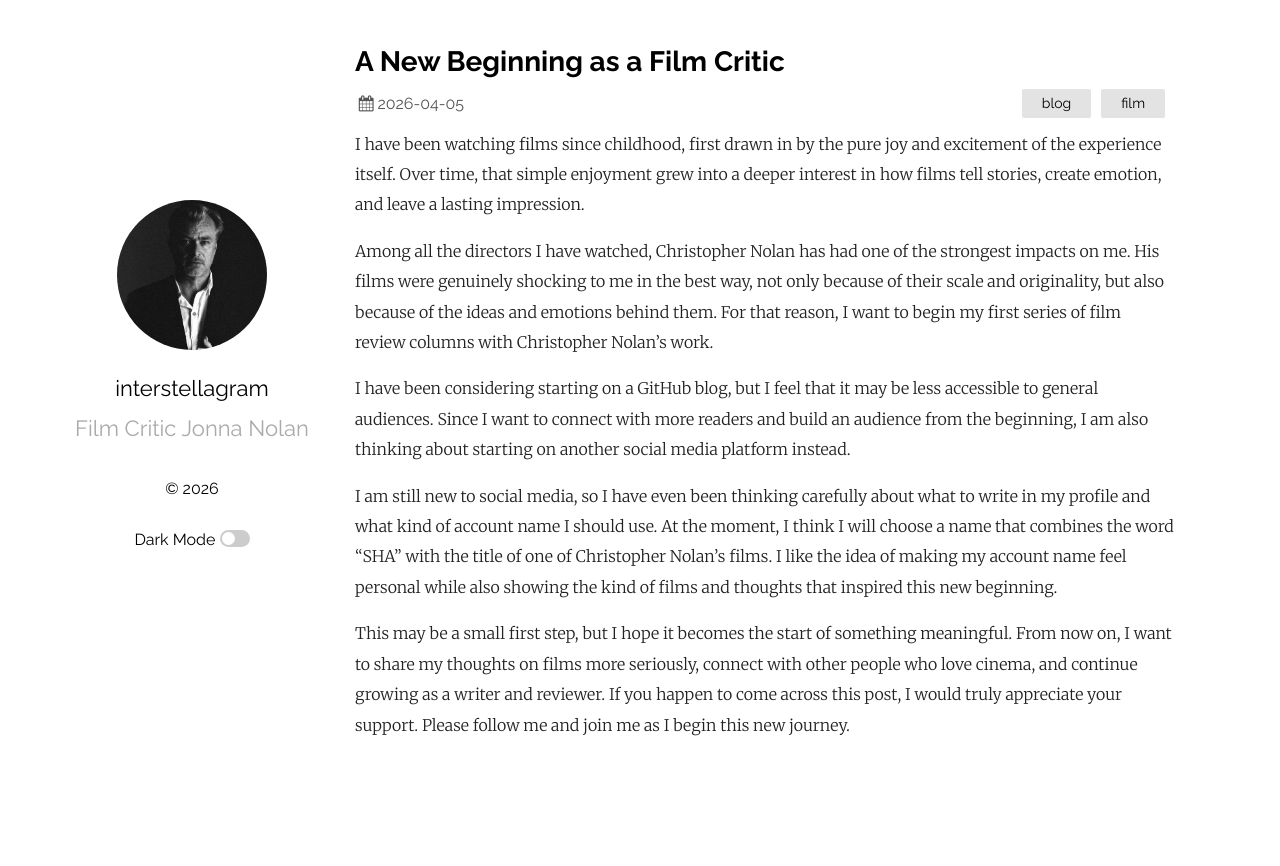
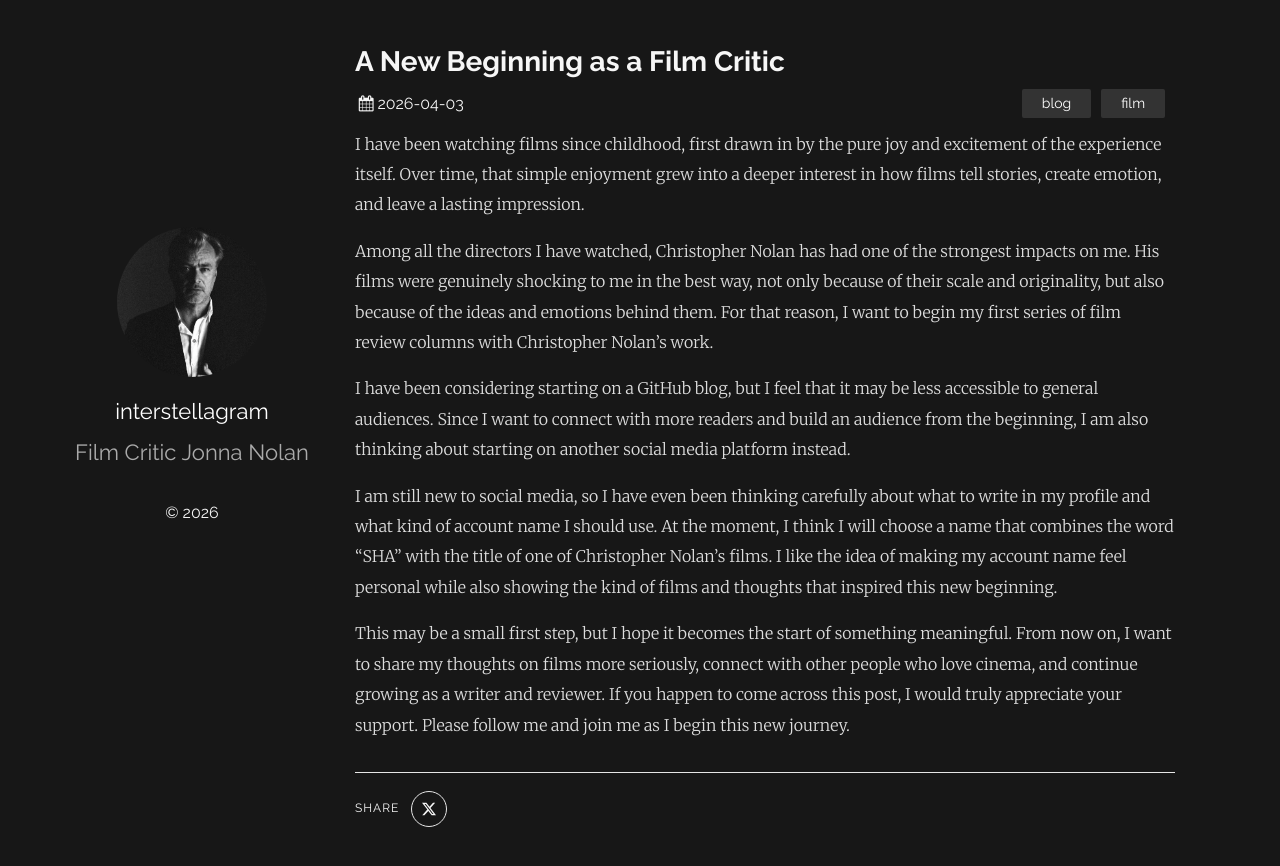
Before and after one commit to interstellagram/interstellagram.github.io, a Jekyll site: the page built from _posts/2026-04-03-a-new-beginning-as-a-film-critic.md, in a window 1280 px wide. Shown: the top 866 px of the page. Built offline with Jekyll 4.4.1, drawn with Linux system fonts in a browser that asks for light colours.

Commit message:
Update site theme and publish April posts

```diff
--- a/_includes/head.html
+++ b/_includes/head.html
@@ -5,6 +5,3 @@
 <link rel="stylesheet" href="{{ "/assets/css/style.css" | relative_url }}">
 <title>{{ page.title | default: site.title }}</title>
 {% seo %}
-{% if site.plainwhite.dark_mode %}
-<script type="text/javascript" src="{{ "/assets/js/darkmode.js" | relative_url }}"></script>
-{% endif %}
--- a/_layouts/default.html
+++ b/_layouts/default.html
@@ -11,12 +11,12 @@
 {% assign condensed_class = "" %}
 {%- endif -%}
 
-<body>
+<body class="dark">
   <main class="container">
     <section class="about">
       <div class="about-header {{condensed_class}}">
       <div class="about-title">
-      <a href="{{ "/" | relative_url}}">
+      <a class="profile-image" href="{{ "/" | relative_url}}">
         {% if site.plainwhite.portfolio_image_dark and site.plainwhite.dark_mode %}
         <img class="light" src="{{site.baseurl }}/{{ site.plainwhite.portfolio_image }}" alt="{{ site.plainwhite.name }}" />
         <img class="dark" src="{{site.baseurl }}/{{ site.plainwhite.portfolio_image_dark }}" alt="{{ site.plainwhite.name }}" />
@@ -148,17 +148,6 @@
       {%- endif -%}
       <p class="about-footer {{condensed_class}}">&copy;
         {{ "now" | date: "%Y" }}</p>
-      {%- if site.plainwhite.dark_mode -%}
-      <div class="about-footer {{condensed_class}}">
-        <p>Dark Mode
-          <i class="icon-moon"></i>
-          <label class="switch">
-            <input type="checkbox" class="dark-mode-toggle">
-            <span class="slider round" onclick="toggleDarkMode()"></span>
-          </label>
-        </p>
-      </div>
-      {%- endif -%}
       {% endcapture %}
       {{ footer }}
     </section>
@@ -169,10 +158,6 @@
       {{ footer }}
     </footer>
   </main>
-  {% if site.plainwhite.dark_mode %}
-  <script type="text/javascript" src="{{ "/assets/js/darkmode.js" | relative_url }}"></script>
-  {% endif %}
-
   {%- if site.plainwhite.analytics_id -%}
   <script async src="https://www.googletagmanager.com/gtag/js?id={{ site.plainwhite.analytics_id }}"></script>
   <script>
--- a/_layouts/post.html
+++ b/_layouts/post.html
@@ -2,6 +2,8 @@
 layout: default
 ---
 {%- assign date_format = site.plainwhite.date_format | default: "%b %-d, %Y" -%}
+{%- assign share_title = page.title | url_encode -%}
+{%- assign share_url = page.url | absolute_url | url_encode -%}
 <div class="post-container">
   <a class="post-link" href="{{ page.url | relative_url }}">
     <h2 class="post-title">{{ page.title | escape }}</h2>
@@ -18,6 +20,21 @@ layout: default
   </div>
   <div class="post">
     {{ content }}
+  </div>
+  <div class="post-share">
+    <span class="post-share-label">Share</span>
+    <a
+      class="post-share-link"
+      href="https://twitter.com/intent/tweet?text={{ share_title }}&url={{ share_url }}"
+      target="_blank"
+      rel="noopener noreferrer"
+      aria-label="Share on X"
+      title="Share on X"
+    >
+      <svg viewBox="0 0 24 24" aria-hidden="true" focusable="false">
+        <path d="M18.901 1.153h3.68l-8.04 9.19L24 22.846h-7.406l-5.8-7.584-6.64 7.584H.474l8.6-9.83L0 1.154h7.594l5.243 6.932 6.064-6.933Zm-1.292 19.49h2.039L6.486 3.24H4.298l13.311 17.403Z"/>
+      </svg>
+    </a>
   </div>
   {%- if site.plainwhite.disqus_shortname -%}
   <div id="disqus_thread" style="margin-top:25px"></div>
--- a/_posts/2026-04-05-a-new-beginning-as-a-film-critic.md
+++ b/_posts/2026-04-03-a-new-beginning-as-a-film-critic.md
@@ -1,7 +1,7 @@
 ---
 layout: post
 title: "A New Beginning as a Film Critic"
-date: 2026-04-05
+date: 2026-04-03
 categories: [blog, film]
 tags: [film, review, christopher-nolan, writing, beginning]
 ---
--- a/_sass/plain.scss
+++ b/_sass/plain.scss
@@ -109,11 +109,19 @@ main {
       white-space: pre-wrap;
       line-height: normal;
     }
-    img {
+    .profile-image {
       width: 150px;
       height: 150px;
       border-radius: 50%;
+      overflow: hidden;
+      display: block;
+      flex-shrink: 0;
+    }
+    img {
+      width: 100%;
+      height: 100%;
       object-fit: cover;
+      display: block;
     }
     img.dark {
       display: none;
@@ -270,6 +278,45 @@ main {
     font-family: Raleway, sans-serif;
   }
 }
+.post-share {
+  margin-top: 32px;
+  padding-top: 18px;
+  border-top: 1px solid #ececec;
+  display: flex;
+  align-items: center;
+  gap: 12px;
+  flex-wrap: wrap;
+}
+.post-share-label {
+  font-size: 12px;
+  letter-spacing: 0.08em;
+  text-transform: uppercase;
+  color: #777;
+}
+.post-share-link {
+  display: inline-flex;
+  align-items: center;
+  justify-content: center;
+  width: 36px;
+  height: 36px;
+  border: 1px solid #111;
+  border-radius: 999px;
+  text-decoration: none;
+  line-height: 1;
+  transition: background-color 0.2s, color 0.2s, border-color 0.2s;
+  color: #111;
+  &:hover {
+    color: #fff;
+    background-color: #111;
+    border-color: #111;
+  }
+  svg {
+    width: 14px;
+    height: 14px;
+    fill: currentColor;
+    display: block;
+  }
+}
 .posts-labelgroup {
   margin: 0 0 0.67em 0;
   display: flex;
@@ -311,6 +358,10 @@ footer {
         flex-direction: row;
         margin-bottom: 10px;
         img {
+          width: 100%;
+          height: 100%;
+        }
+        .profile-image {
           width: 40px;
           height: 40px;
         }
--- a/assets/css/style.scss
+++ b/assets/css/style.scss
@@ -7,7 +7,4 @@
   @import "search";
 {% endif %}
 
-{%- if site.plainwhite.dark_mode -%}
-  @import "toggle";
-  @import "dark";
-{%- endif -%}
+@import "dark";
```
Also changed, not shown: _posts/2026-04-05-looking-ahead-to-the-next-step.md (added, +21 -0 lines), _posts/2026-04-06-looking-ahead-to-the-next-step.md (added, +20 -0 lines).
